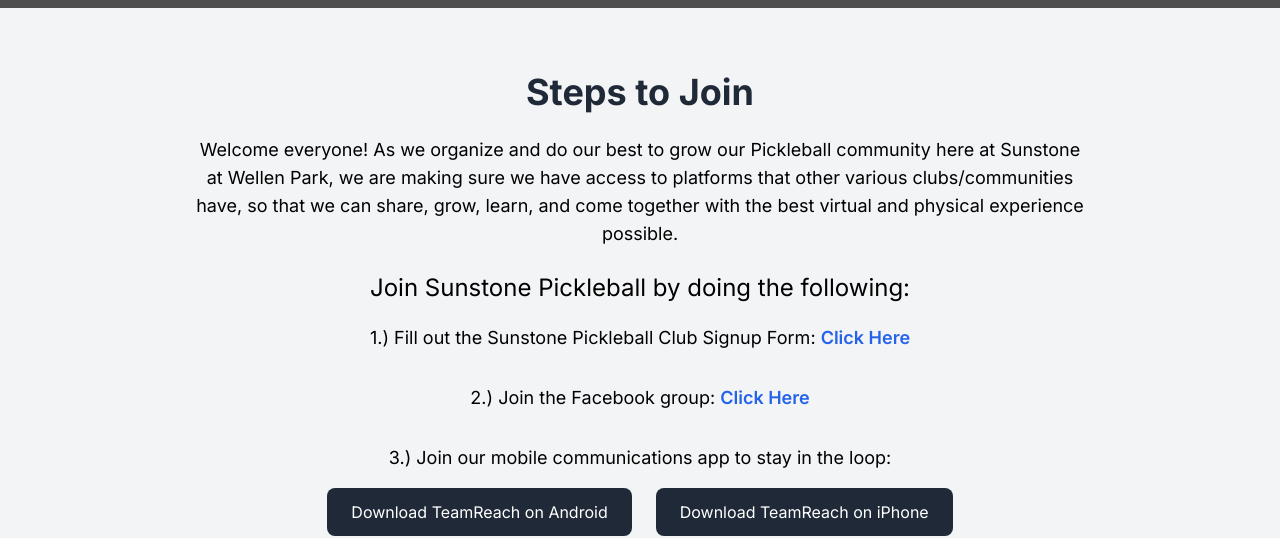
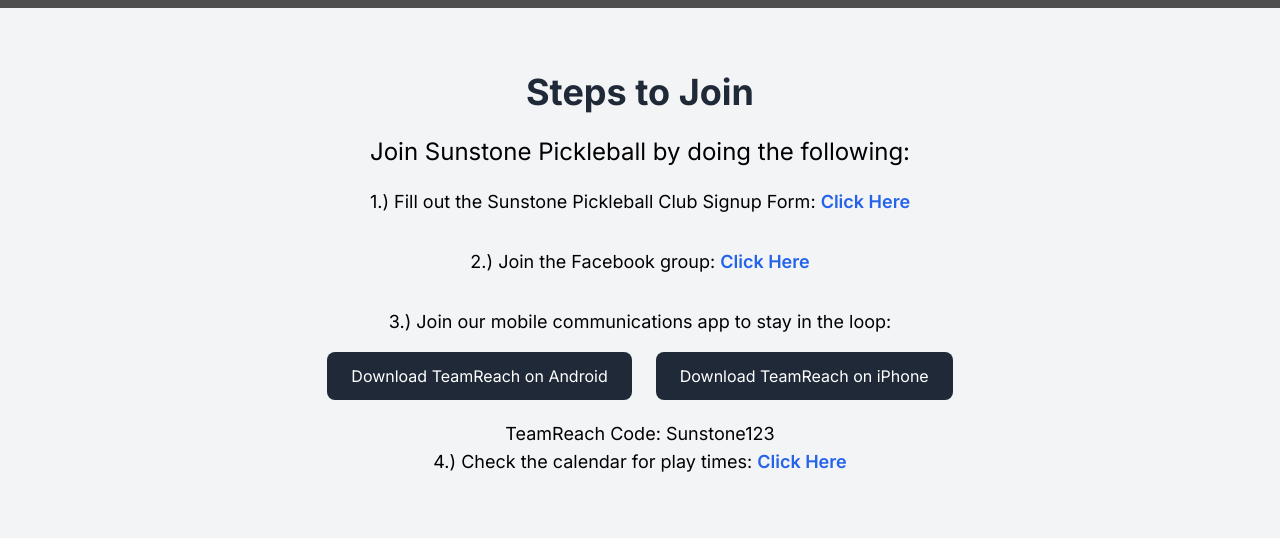
Before and after one commit to JacksonBryantFGCU/Sunstonepickleballclub, a React (Vite) app: page / in a window 1280 px wide. Shown: the part 860-1398 px from the top of the page. Built offline with nearby package versions, Linux system fonts and the light colour scheme; grey boxes are pictures that could not be loaded.

Commit message:
Update InfoText.jsx

```diff
--- a/src/pages/Home/InfoText.jsx
+++ b/src/pages/Home/InfoText.jsx
@@ -1,12 +1,8 @@
-// src/components/InfoText.jsx
 const InfoText = () => {
     return (
         <div className="bg-gray-100 py-16 px-6" id="InfoText">
             <div className="max-w-4xl mx-auto text-center">
                 <h1 className="text-4xl font-bold text-gray-800 mb-6">Steps to Join</h1>
-                <p className="text-lg mb-6">
-                    Welcome everyone! As we organize and do our best to grow our Pickleball community here at Sunstone at Wellen Park, we are making sure we have access to platforms that other various clubs/communities have, so that we can share, grow, learn, and come together with the best virtual and physical experience possible.
-                </p>
                 <h1 className="text-2xl mb-5">Join Sunstone Pickleball by doing the following: </h1>
                 <p className="text-lg mb-8">
                     1.) Fill out the Sunstone Pickleball Club Signup Form: <span className="font-semibold text-blue-600"><a href="https://forms.gle/z7u7AxwRcnabhZch8" target="_blank">Click Here</a></span>
@@ -36,6 +32,9 @@ const InfoText = () => {
                     </a>
                 </div>
                 <p className="text-lg pt-5">TeamReach Code: Sunstone123</p>
+                <p className="text-lg mb-8">
+                    4.) Check the calendar for play times: <span className="font-semibold text-blue-600"><a href="/calendar" >Click Here</a></span>
+                </p>
             </div>
         </div>
     );
```
